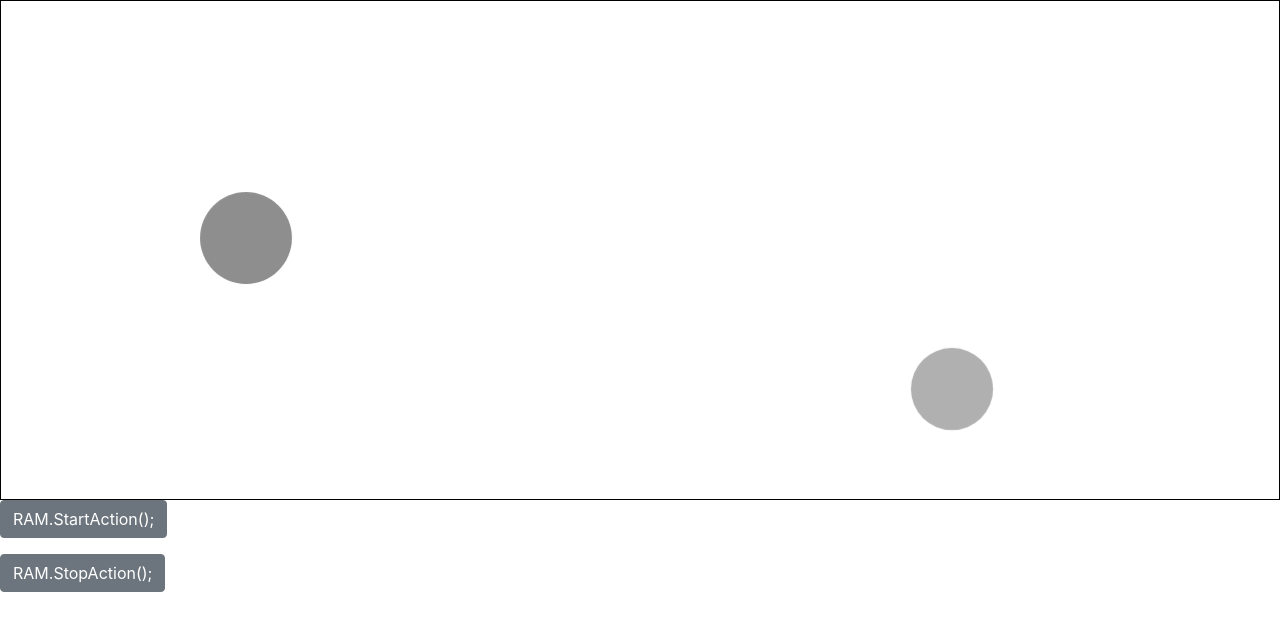
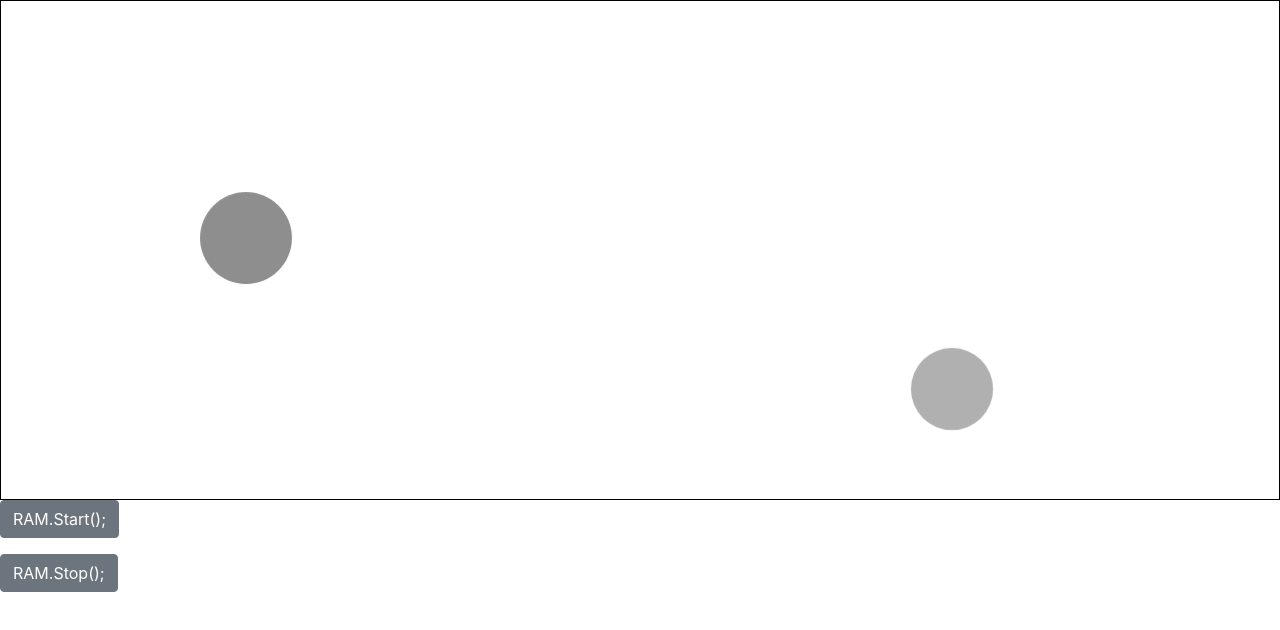
Before and after one commit to yama-dev/js-random-module, a website built with webpack: page examples/index.html in a window 1280 px wide. Shown: the top 630 px of the page. Built offline with nearby package versions, Linux system fonts and the light colour scheme.

Commit message:
adjust, build

```diff
--- a/examples/index.html
+++ b/examples/index.html
@@ -39,8 +39,8 @@
   <div class="js-bg-item"><div class="shape--circle"></div></div>
 </div>
 <div>
-  <p><button type="button" class="btn btn-secondary" onclick="RAM.StartAction();">RAM.StartAction();</button></p>
-  <p><button type="button" class="btn btn-secondary" onclick="RAM.StopAction();">RAM.StopAction();</button></p>
+  <p><button type="button" class="btn btn-secondary" onclick="RAM.Start();">RAM.Start();</button></p>
+  <p><button type="button" class="btn btn-secondary" onclick="RAM.Stop();">RAM.Stop();</button></p>
 </div>
 <script src="../dist/js-random-module.js"></script>
 <script>
@@ -64,6 +64,7 @@ var RAM = new RANDOM_MODULE('.js-bg-item',{
   addClassName: ['js-active','js-current'],
   autoStart: true,
   preStartCount: 1,
+  leaveStop: true,
   positionRandom: true,
   repeat: true
 });
```
Also changed, not shown: dist/js-random-module.js.
